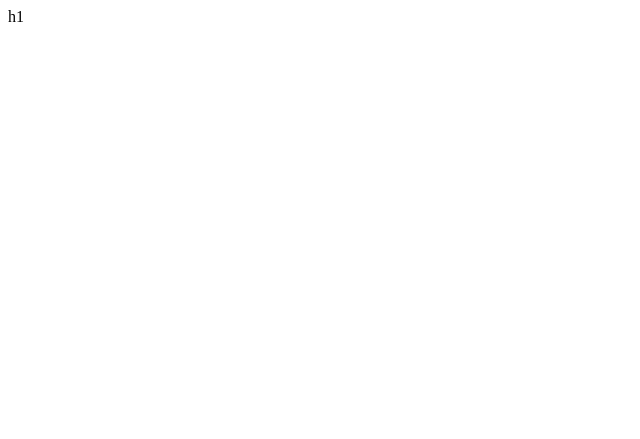
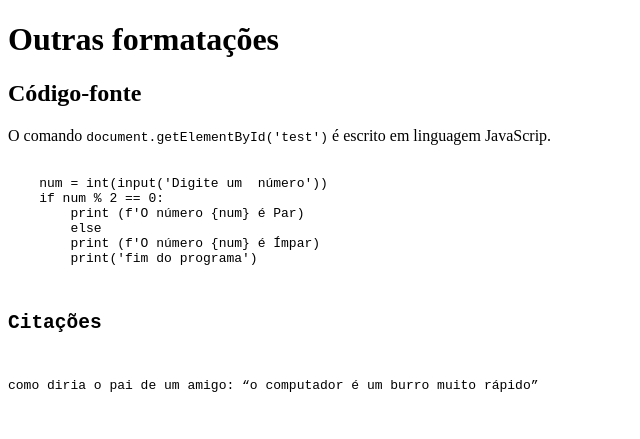
Before and after one commit to eaezis/Ola-Mundo, a plain HTML site: page site-exemplo/ex008.html in a window 1280 px wide. Shown: the whole page, without its empty margins (0-640 px from the left). Drawn offline with Linux system fonts and the light colour scheme.

Commit message:
Update ex008.html

```diff
--- a/site-exemplo/ex008.html
+++ b/site-exemplo/ex008.html
@@ -7,6 +7,21 @@
 
 </head>
 <body>
-    h1
+<h1>Outras formatações</h1>
+<h2>Código-fonte</h2>
+<p>O comando <code>document.getElementById('test')</code> é escrito em linguagem JavaScrip.</p>
+<pre>
+    <code>
+    num = int(input('Digite um  número'))
+    if num % 2 == 0:
+        print (f'O número {num} é Par)
+        else
+        print (f'O número {num} é Ímpar)
+        print('fim do programa')
+    </code> <!-- para envolapar um codigo ex: python você usa o mando crt+shit+p = abb (digita pre)-->
+    <h2>Citações</h2>
+<p>como diria o pai de um amigo: <q>o computador é um burro muito rápido</q></p>
+
+</pre>
 </body>
 </html>
```
